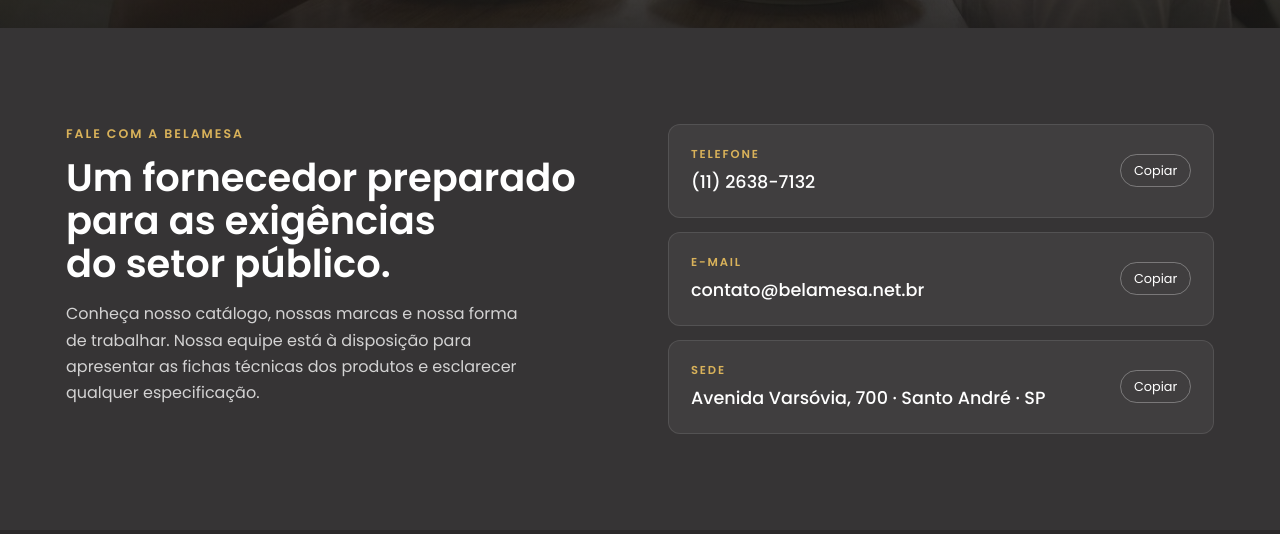
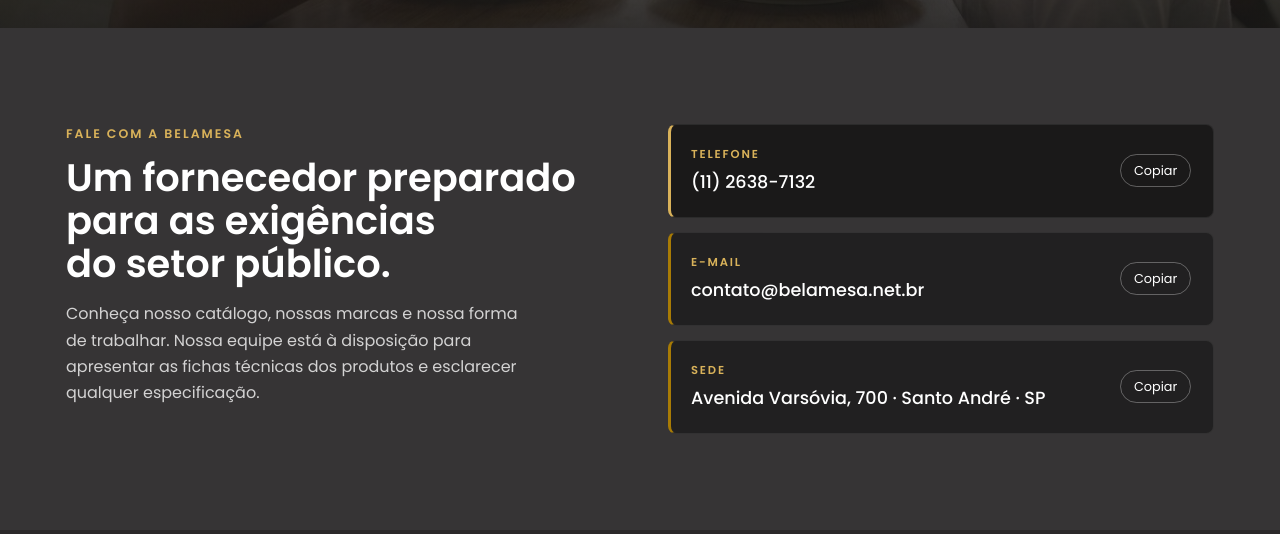
Before and after one commit to ivantorresmus-wq/belamesa-site, a plain HTML site: page index.html in a window 1280 px wide. In both pictures the pointer is over the element 941 px from the left and 6503 px from the top of the page. Shown: the part 6333-6867 px from the top of the page. Drawn offline with Linux system fonts and the light colour scheme.

Commit message:
Contato: cards no padrão tarja grafite com filete dourado
Co-Authored-By: Claude Opus 5.5 <noreply@anthropic.com>
Claude-Session: https://claude.ai/code/session_01U54LKjMxYZ4LYBqHnsRsdb

```diff
--- a/index.html
+++ b/index.html
@@ -193,11 +193,12 @@ body::before{content:"";position:fixed;inset:0 0 auto;height:env(safe-area-inset
 .contact h2{font-size:clamp(1.7rem,3vw,2.5rem);font-weight:600;margin-top:12px}
 .contact .lead{color:rgba(255,255,255,.78);margin-top:16px;max-width:46ch}
 .c-list{display:grid;gap:14px}
-.c-item{display:grid;grid-template-columns:1fr auto;gap:4px 16px;align-items:center;padding:20px 22px;border-radius:12px;background:rgba(255,255,255,.05);border:1px solid rgba(255,255,255,.1)}
+.c-item{display:grid;grid-template-columns:1fr auto;gap:4px 16px;align-items:center;padding:20px 22px 20px 20px;border-radius:8px;background:rgba(18,17,17,.55);border:1px solid rgba(255,255,255,.08);border-left:3px solid var(--gold);transition:border-color .25s ease,background .25s ease}
+.c-item:hover{background:rgba(18,17,17,.75);border-left-color:var(--gold-soft)}
 .c-item small{grid-column:1;font-size:.72rem;letter-spacing:.16em;text-transform:uppercase;color:var(--gold-soft);font-weight:600}
 .c-item a,.c-item span{grid-column:1;font-size:1.1rem;font-weight:500;text-decoration:none;color:var(--white);user-select:all;word-break:break-word}
 .c-item button{grid-column:2;grid-row:1/span 2;font-family:var(--body);font-size:.8rem;padding:.5em 1em;border-radius:999px;border:1px solid rgba(255,255,255,.3);background:transparent;color:var(--white);cursor:pointer}
-.c-item button:hover{background:rgba(255,255,255,.1)}
+.c-item button:hover{background:var(--gold);border-color:var(--gold);color:#fff}
 @media (max-width:900px){.contact .grid{grid-template-columns:1fr;gap:36px}}
 @media (max-width:480px){.c-item{grid-template-columns:1fr;gap:6px}.c-item a,.c-item span{font-size:1rem;word-break:normal;overflow-wrap:anywhere}.c-item button{grid-column:1;grid-row:auto;justify-self:start;margin-top:8px}}
 footer{background:var(--graphite);color:rgba(255,255,255,.55);font-size:.82rem}
```
